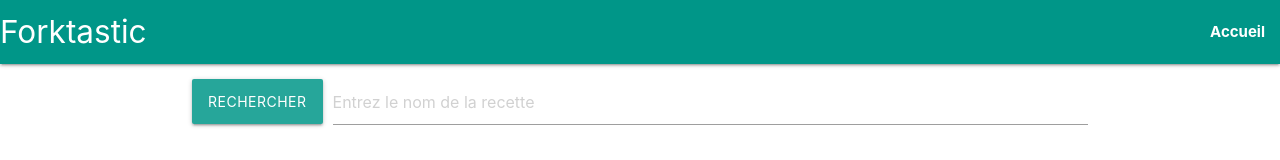
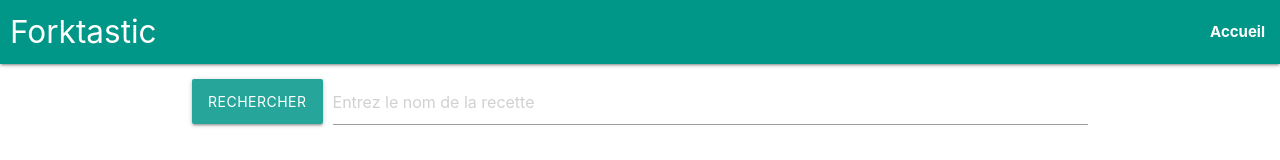
Before and after one commit to Necati44/React_Forkstastic, a React (Create React App) app: page / in a window 1280 px wide. Shown: the top 160 px of the page. Built offline with nearby package versions, Linux system fonts and the light colour scheme.

Commit message:
style: Changement du header

```diff
--- a/src/components/Header.js
+++ b/src/components/Header.js
@@ -6,7 +6,7 @@ const Header = () => {
     <div className="navbar-fixed">
       <nav className="teal">
         <div className="nav-wrapper">
-          <a className="brand-logo left">Forktastic</a>
+          <a className="brand-logo left" style={{marginLeft: '10px'}}>Forktastic</a>
           <ul className="right hide-on-med-and-down">
             <li>
               <NavLink
```
